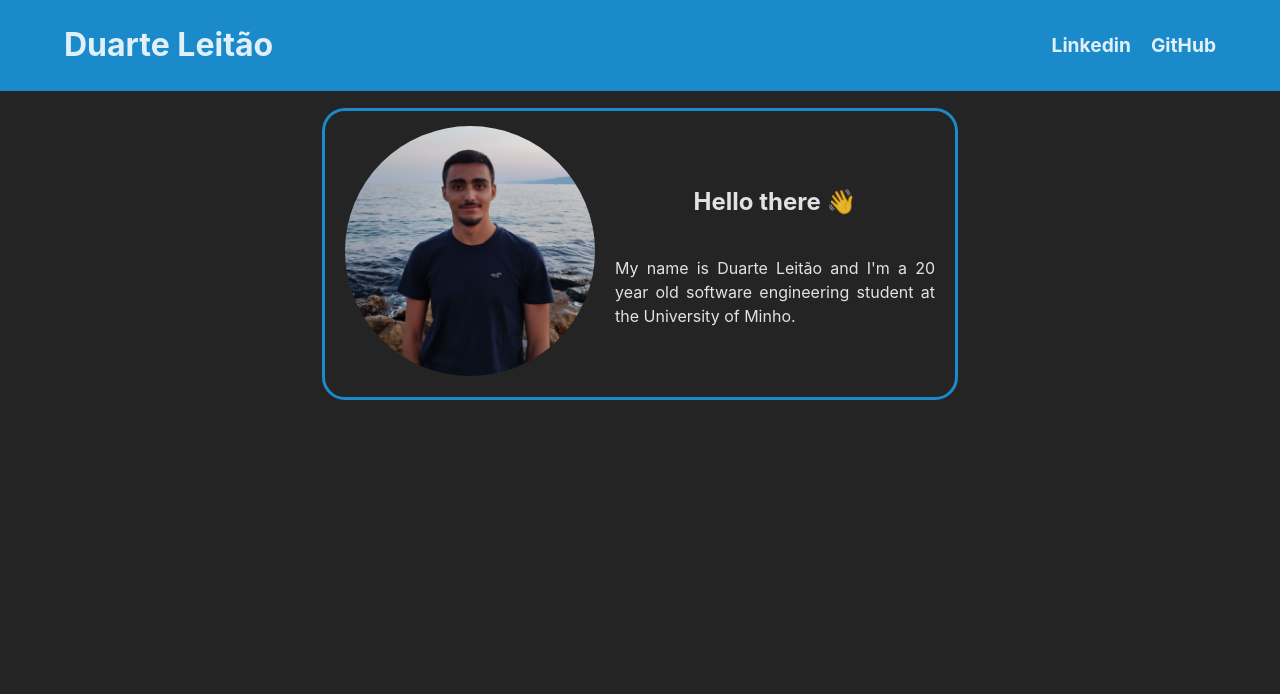
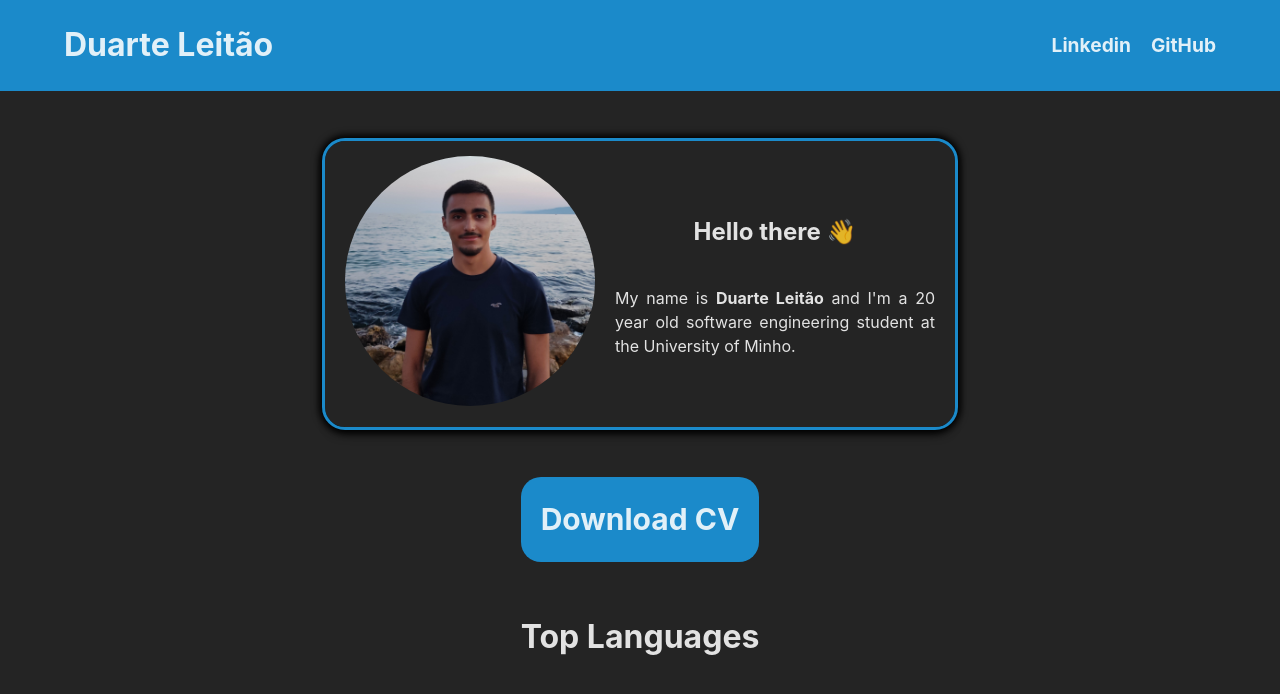
Before and after one commit to Duarte0903/portfolio, a React (Vite) app: page / in a window 1280 px wide. Shown: the top 694 px of the page. Built offline with nearby package versions, Linux system fonts and the light colour scheme.

Commit message:
style added

```diff
--- a/src/App.jsx
+++ b/src/App.jsx
@@ -17,11 +17,19 @@ function App() {
             <h2>Hello there 👋</h2>
 
             <p className='about-me-text'>
-              My name is Duarte Leitão and I'm a 20 year old software engineering student
-              at the University of Minho.
+              My name is <span style={{fontWeight: 'bold'}}>Duarte Leitão</span> and I'm a 20 year old software
+              engineering student at the University of Minho.
             </p>
           </div>
         </div>
+      </div>
+
+      <div className='cv-container'>
+          <div className='download-cv-button'>Download CV</div>
+      </div>
+
+      <div className='languages-container'>
+          <h1>Top Languages</h1>
       </div>
     </div>
   )
--- a/src/style/general.css
+++ b/src/style/general.css
@@ -28,3 +28,17 @@ a {
 li {
     list-style: none;
 }
+
+*::-webkit-scrollbar {
+    width: 10px;
+  }
+
+  *::-webkit-scrollbar-track {
+    background: white
+  }
+
+  *::-webkit-scrollbar-thumb {
+    background-color: #818181;
+    border-radius: 20px;
+    border: 3px solid #818181;
+}
--- a/src/style/index.css
+++ b/src/style/index.css
@@ -6,8 +6,8 @@
 
 .hello-card {
     padding: 15px;
-    margin-top: 20px;
-    margin-bottom: 20px;
+    margin-top: 50px;
+    margin-bottom: 50px;
     display: flex;
     flex-direction: row;
     gap: 20px;
@@ -16,6 +16,8 @@
     border-radius: 20px;
     outline-style: solid;
     outline-color: #1b8aca;
+    -webkit-box-shadow: 0px 10px 13px -7px #000000, 0px 0px 7px 6px #000000;
+    box-shadow: 0px 10px 13px -7px #000000, 0px 0px 7px 6px #000000;
 }
 
 .profile-pic-container {
@@ -40,3 +42,34 @@
     text-align: justify;
     width: 25vw;
 }
+
+.cv-container {
+    margin-bottom: 30px;
+    display: flex;
+    flex-direction: column;
+    justify-content: center;
+    align-items: center;
+}
+
+.download-cv-button {
+    background-color: #1b8aca;
+    font-weight: bold;
+    border-radius: 20px;
+    font-size: 30px;
+    padding: 20px;
+    cursor: pointer;
+    transition: all .3s ease-in-out;
+}
+
+.download-cv-button:hover {
+    transform: scale(1.05);
+    -webkit-box-shadow: 0px 10px 13px -7px #000000, 0px 0px 7px 6px #000000;
+    box-shadow: 0px 10px 13px -7px #383838, 0px 0px 7px 6px #383838;
+}
+
+.languages-container {
+    display: flex;
+    flex-direction: column;
+    justify-content: center;
+    align-items: center;
+}
--- /dev/null
+++ b/src/style/lang_card.css
@@ -0,0 +1,6 @@
+.language-card-container {
+    display: flex;
+    flex-direction: column;
+    justify-content: center;
+    align-items: center;
+}
```
Also changed, not shown: src/components/language_card.jsx (added, +12 -0 lines).
